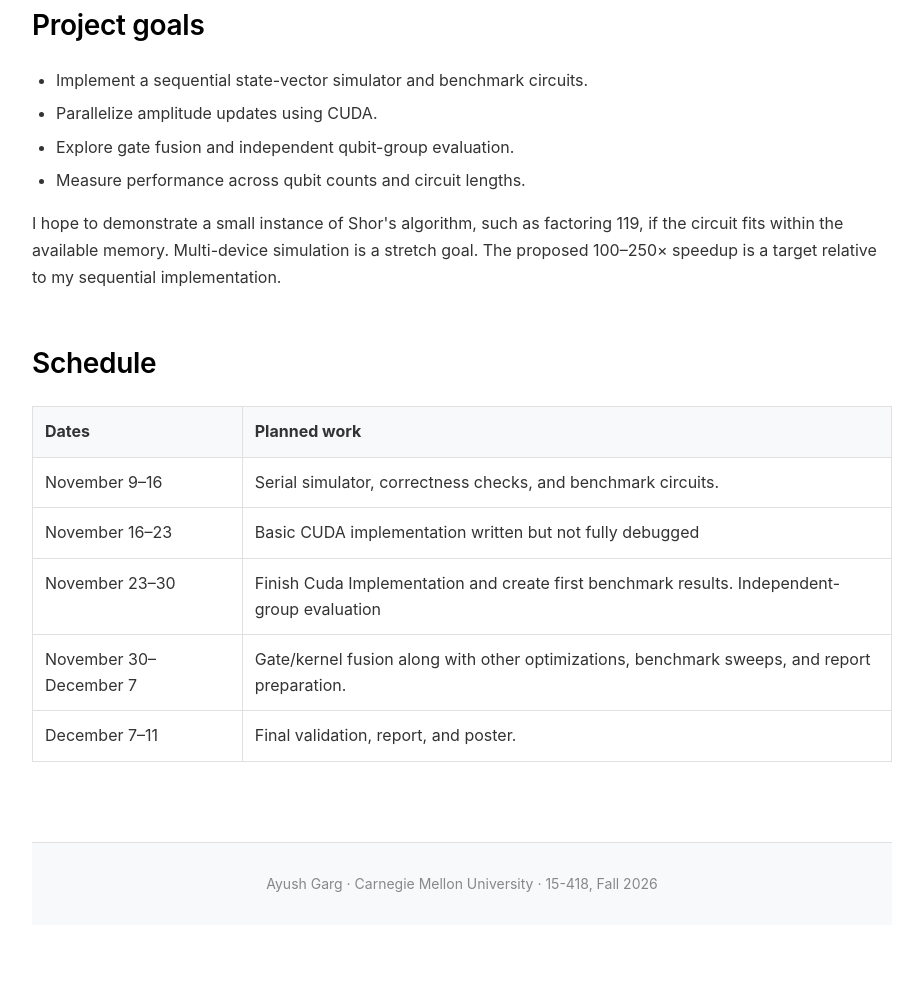
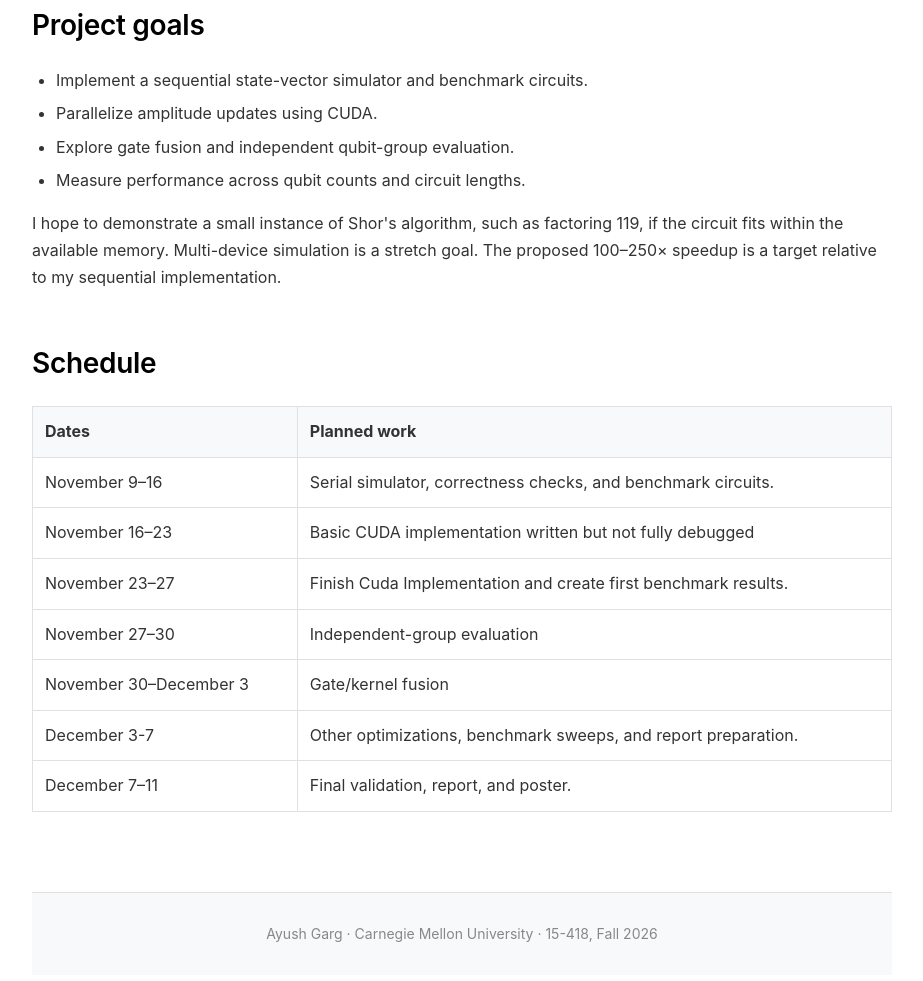
Before and after one commit to Arcanine1/15-418-final.github.io, a plain HTML site: page docs/index.html in a window 1280 px wide. Shown: the part 810-1791 px from the top of the page, without its empty margins (178-1101 px from the left). Drawn offline with Linux system fonts and the light colour scheme.

Commit message:
Edited schedule based on midpoint pt2

```diff
--- a/docs/index.html
+++ b/docs/index.html
@@ -38,8 +38,10 @@
 <tbody>
 <tr><td>November 9–16</td><td>Serial simulator, correctness checks, and benchmark circuits.</td></tr>
 <tr><td>November 16–23</td><td>Basic CUDA implementation written but not fully debugged</td></tr>
-<tr><td>November 23–30</td><td> Finish Cuda Implementation and create first benchmark results. Independent-group evaluation </td></tr>
-<tr><td>November 30–December 7</td><td>  Gate/kernel fusion along with other optimizations, benchmark sweeps, and report preparation. </td></tr>
+<tr><td>November 23–27</td><td> Finish Cuda Implementation and create first benchmark results. </td></tr>
+<tr><td>November 27–30</td><td> Independent-group evaluation </td></tr>
+<tr><td>November 30–December 3</td><td>  Gate/kernel fusion  </td></tr>
+<tr><td>December 3-7</td><td>Other optimizations, benchmark sweeps, and report preparation.</td></tr>
 <tr><td>December 7–11</td><td>Final validation, report, and poster.</td></tr>
 </tbody>
 </table>
```
